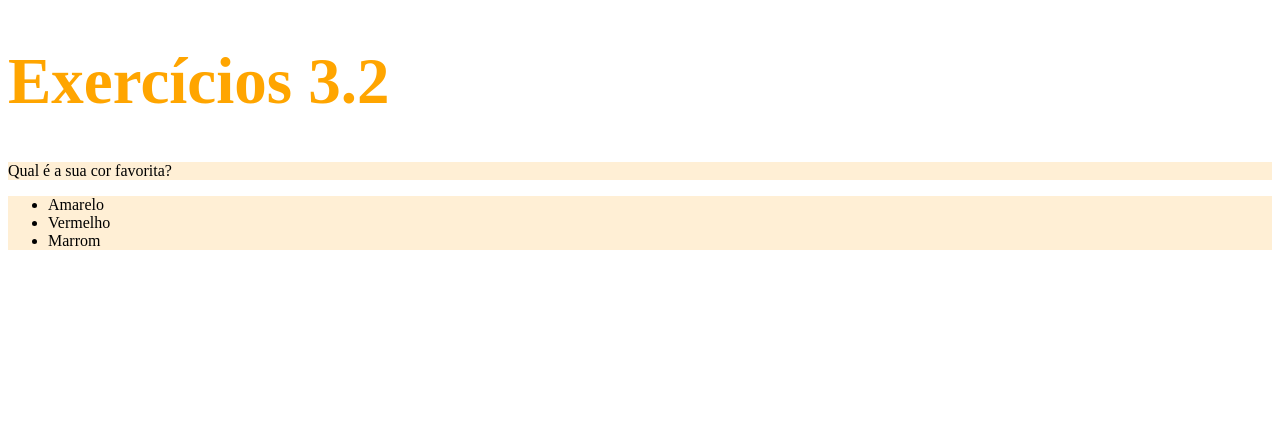
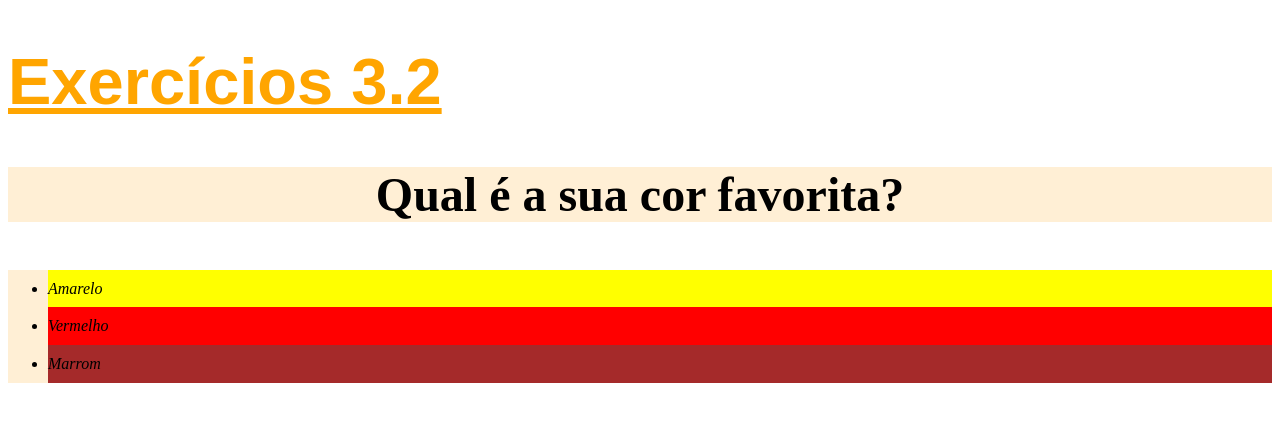
Before and after one commit to camilladelg/trybe-exercicios, a plain HTML site: page fundamentos/bloco-3-introducao-a-html-e-css/dia-2-html-css-primeiros-passos-em-css/index.html in a window 1280 px wide. Drawn offline with Linux system fonts and the light colour scheme.

Commit message:
Adicionando mais estilizaçao com o CSS

```diff
--- a/fundamentos/bloco-3-introducao-a-html-e-css/dia-2-html-css-primeiros-passos-em-css/index.html
+++ b/fundamentos/bloco-3-introducao-a-html-e-css/dia-2-html-css-primeiros-passos-em-css/index.html
@@ -4,17 +4,43 @@
     <meta charset="UTF-8">
     <title>CSS Básico</title>
     <style>
+
+        body {
+            font-size: 16px;
+        }
         h1 {
             font-size: 65px;
             color: orange;
+            font-family: sans-serif;
+            text-decoration: underline;
         }
 
         ul {
             background-color: papayawhip;
+            font-style: italic;
+            line-height: 1cm;
         }
 
         .list-style {
             background-color: papayawhip;
+        }
+
+        p {
+            font-weight: 600;
+            font-size: 3em;
+            text-align: center;
+        }
+
+        #amarelo {
+            background-color: yellow;
+        }
+
+        #vermelho {
+            background-color: red;
+        }
+
+        #marrom {
+            background-color: brown;
         }
 
     </style>
@@ -23,9 +49,9 @@
     <h1>Exercícios 3.2</h1>
     <p class="list-style">Qual é a sua cor favorita?</p>
     <ul class="list-style">
-      <li>Amarelo</li>
-      <li>Vermelho</li>
-      <li>Marrom</li>
+      <li id="amarelo"> Amarelo </li>
+      <li id="vermelho"> Vermelho </li>
+      <li id="marrom"> Marrom </li>
     </ul>
   </body>
 </html>
```
